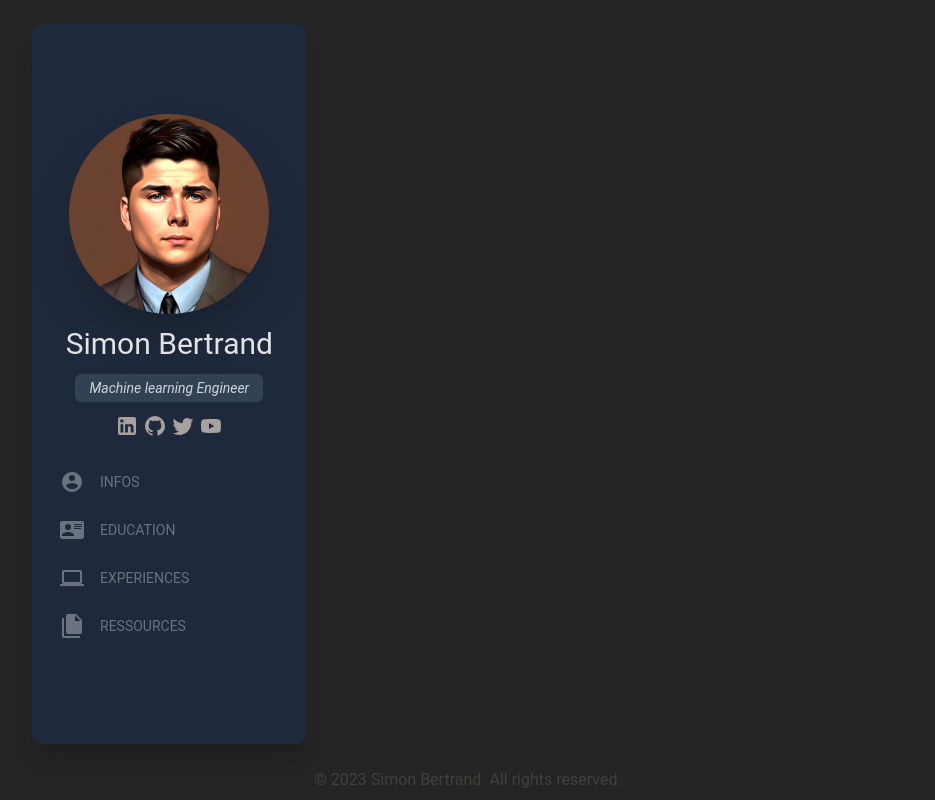
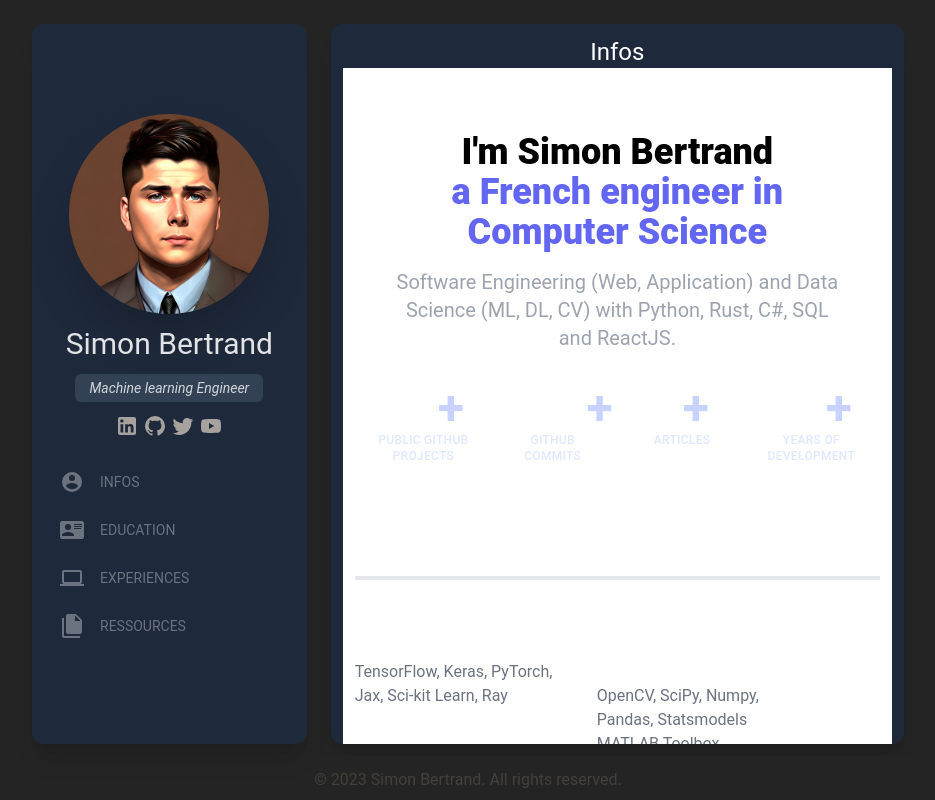
Before and after one commit to Simon-Bertrand/simon-bertrand.github.io, a React (Vite) app: page / in a window 1280 px wide. Shown: the whole page, without its empty margins (172-1107 px from the left). Built offline with nearby package versions, Linux system fonts and the light colour scheme.

Commit message:
added few SEO stuff

```diff
--- a/src/main.tsx
+++ b/src/main.tsx
@@ -59,7 +59,7 @@ function App() {
             {
               Menus.map(x => {return <Route path = {x.href} element={<Pages href={x.href}>{x.page}</Pages>} />})
             }
-
+           <Route path = "*" element={<Pages href={Menus[0].href}>{Menus[0].page}</Pages>} />
         </Routes>
       </div>
 
```
Also changed, not shown: 1 other file (tests, documents, lock files or other folders).
